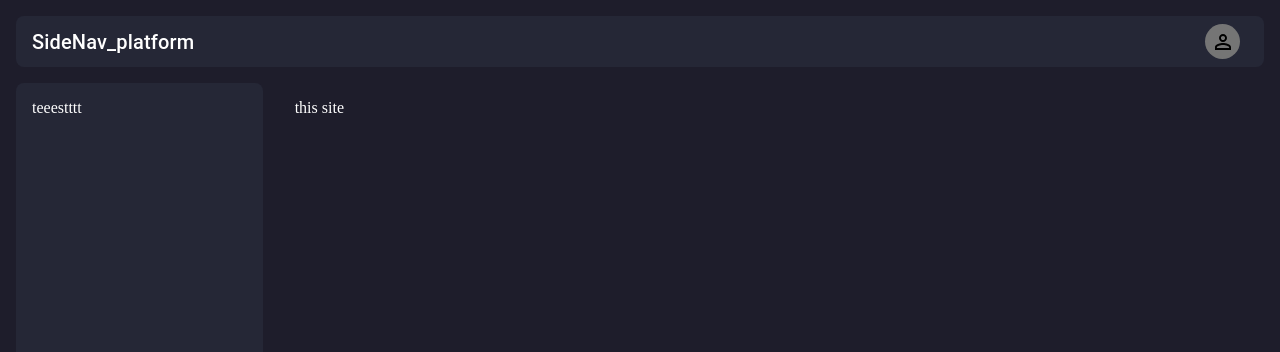
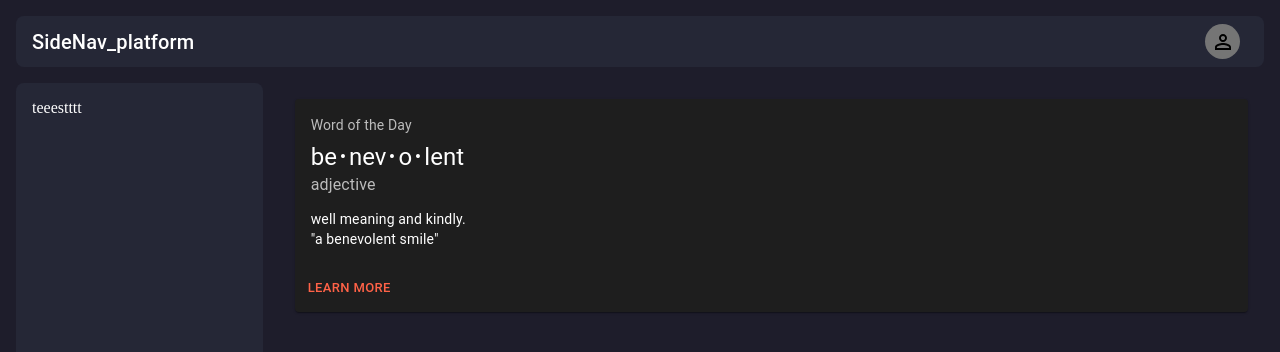
Before and after one commit to randa-11295/cars-diagnosis, a React (Create React App) app: page / in a window 1280 px wide. Shown: the top 352 px of the page. Built offline with nearby package versions, Linux system fonts and the light colour scheme.

Commit message:
add sensor card

```diff
--- /dev/null
+++ b/src/Components/Cards/SensorValsCard.jsx
@@ -0,0 +1,42 @@
+import * as React from 'react';
+import Box from '@mui/material/Box';
+import Card from '@mui/material/Card';
+import CardActions from '@mui/material/CardActions';
+import CardContent from '@mui/material/CardContent';
+import Button from '@mui/material/Button';
+import Typography from '@mui/material/Typography';
+
+const bull = (
+  <Box
+    component="span"
+    sx={{ display: 'inline-block', mx: '2px', transform: 'scale(0.8)' }}
+  >
+    •
+  </Box>
+);
+
+export default function SensorValsCard() {
+  return (
+    <Card sx={{ minWidth: 275 }}>
+      <CardContent>
+        <Typography sx={{ fontSize: 14 }} color="text.secondary" gutterBottom>
+          Word of the Day
+        </Typography>
+        <Typography variant="h5" component="div">
+          be{bull}nev{bull}o{bull}lent
+        </Typography>
+        <Typography sx={{ mb: 1.5 }} color="text.secondary">
+          adjective
+        </Typography>
+        <Typography variant="body2">
+          well meaning and kindly.
+          <br />
+          {'"a benevolent smile"'}
+        </Typography>
+      </CardContent>
+      <CardActions>
+        <Button size="small">Learn More</Button>
+      </CardActions>
+    </Card>
+  );
+}
--- /dev/null
+++ b/src/Pages/Introduction.jsx
@@ -0,0 +1,7 @@
+import SensorValsCard from "../Components/Cards/SensorValsCard";
+
+const Introduction = () => {
+  return <SensorValsCard />;
+};
+
+export default Introduction;
--- a/src/routes/index.js
+++ b/src/routes/index.js
@@ -5,7 +5,7 @@ import {
   Navigate,
 } from "react-router-dom";
 import HomePage from "../Pages/Home";
-
+import Introduction from "../Pages/Introduction";
 
 export const AppRouter = () => {
 
@@ -14,7 +14,7 @@ export const AppRouter = () => {
     <Router>
       <Routes>
         <Route path="" element={<HomePage />}>
-          <Route path="/" element={<p> this site </p>} />
+          <Route path="/" element={<Introduction />} />
           {/* <Route path="/:area" element={<Platform />} />
           <Route
             path="/:area/Keys"
```
